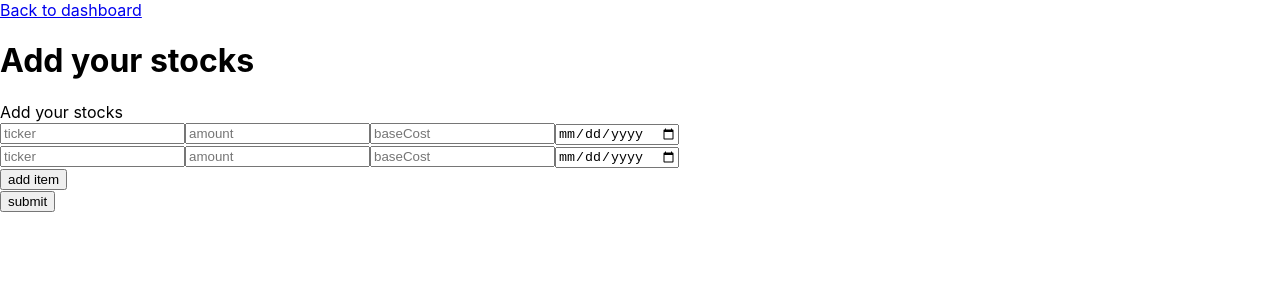
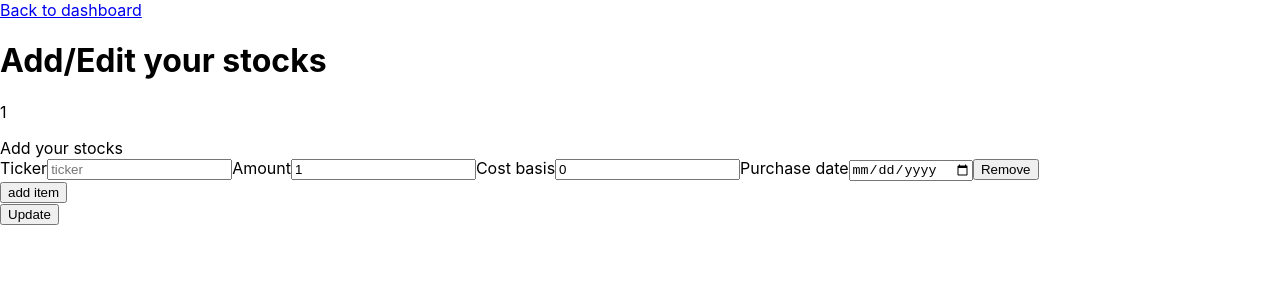
Before and after one commit to alexbae/tois-client, a React (Create React App) app: page /stocks in a window 1280 px wide. Both pictures are taken after a click on the button "add item". Shown: the top 300 px of the page. Built offline with nearby package versions, Linux system fonts and the light colour scheme; no server answers; what @react-firebase/auth would draw is missing.

Commit message:
fix calculate

```diff
--- a/src/components/StockTable/index.js
+++ b/src/components/StockTable/index.js
@@ -35,8 +35,8 @@ export const StockTable = ({ data }) => {
         const shortTerm = data.stocks.filter(stock => oneYearBefore() < new Date(stock.boughtDate))
         const longTerm = data.stocks.filter(stock => oneYearBefore() >= new Date(stock.boughtDate))
 
-        const shortTermTotalEarn = sum(getEarnArray(shortTerm, priceList))
-        const longTermTotalEarn = sum(getEarnArray(longTerm, priceList))
+        const shortTermTotalEarn = shortTerm.length ? sum(getEarnArray(shortTerm, priceList)) : 0
+        const longTermTotalEarn = longTerm.length ? sum(getEarnArray(longTerm, priceList)) : 0
 
         setTatalEarn({ long: longTermTotalEarn, short: shortTermTotalEarn })
     }
--- a/src/pages/Auth/Signup.js
+++ b/src/pages/Auth/Signup.js
@@ -5,6 +5,7 @@ import { useLogStatus, STATUS } from '../../utils/useLogStatus'
 
 export const Signup = () => {
     const [ form, setState ] = useState({ email: "", password: "" })
+    const [ error, setError ] = useState("")
     const history = useHistory()
     const status = useLogStatus()
 
@@ -29,10 +30,7 @@ export const Signup = () => {
                 console.log('signed up')
             })
             .catch((error) => {
-                var errorCode = error.code;
-                var errorMessage = error.message;
-
-                console.log(errorCode, errorMessage)
+                setError(error.message)
             })
     }
 
@@ -51,6 +49,7 @@ export const Signup = () => {
                     <div>
                         <input type="password" name="password" placeholder="password" onChange={updateField} />
                     </div>
+                    <p>{error}</p>
                     <div>
                         <button onClick={signup}>signup</button>
                     </div>
--- a/src/pages/Auth/index.js
+++ b/src/pages/Auth/index.js
@@ -5,6 +5,7 @@ import { useLogStatus, STATUS } from '../../utils/useLogStatus'
 
 export const Auth = () => {
     const [ form, setState ] = useState({ email: "", password: "" })
+    const [ error, setError ] = useState("")
     const history = useHistory()
     const status = useLogStatus()
 
@@ -28,10 +29,7 @@ export const Auth = () => {
                 console.log('logged in')
             })
             .catch((error) => {
-                var errorCode = error.code;
-                var errorMessage = error.message;
-
-                console.log(errorCode, errorMessage)
+                setError(error.message)
             })
     }
 
@@ -50,6 +48,7 @@ export const Auth = () => {
                     <div>
                         <input type="password" name="password" placeholder="password" onChange={updateField} />
                     </div>
+                    <p>{error}</p>
                     <div>
                         <button onClick={login}>login</button>
                     </div>
--- a/src/pages/Dashboard/index.js
+++ b/src/pages/Dashboard/index.js
@@ -33,7 +33,7 @@ export const Dashboard = () => {
             </div>
             <hr />
             <div>
-                <Link to="/stocks">Add your stocks</Link>
+                <Link to="/stocks">Add/Edit your stocks</Link>
                 <UserInfo data={data} />
                 <StockTable data={data} />
             </div>
--- a/src/pages/Stocks/index.js
+++ b/src/pages/Stocks/index.js
@@ -3,15 +3,15 @@ import { Link, useHistory } from 'react-router-dom'
 import { db, firebaseInit } from '../../config/firebase'
 
 export const Stocks = () => {
-    const [data, setData] = useState({})
-    const [stockForm, setStockForm] = useState({
+    const [data, addData] = useState({})
+    const [stockRows, addStockRow] = useState([])
+    const [update, setUpdate] = useState(1)
+    const stockForm = {
         ticker: '',
         amount: 0,
         baseCost: 0,
         boughtDate: '',
-    })
-
-    const [stockRows, addStockRow] = useState([])
+    }
 
     const history = useHistory()
     const user = firebaseInit.auth().currentUser
@@ -21,7 +21,7 @@ export const Stocks = () => {
             db.collection("users").doc(user.uid).get()
                 .then(doc => {
                     if (doc.exists) {
-                        setData(doc.data())
+                        addData(doc.data())
                     } else {
                         history.push('/info')
                     }
@@ -30,17 +30,34 @@ export const Stocks = () => {
         }
     }, [user, history])
 
-    const updateStockField = e => {
-        setStockForm({
-            ...stockForm,
-            [e.target.name]: e.target.value
-        })
+    useEffect(() => {
+        if (data.stocks && data.stocks.length) {
+            addStockRow([ ...data.stocks ])
+        }
+    }, [data])
+
+    const updateStockField = (e, idx) => {
+        let currentStockRows = stockRows
+
+        currentStockRows[idx][e.target.name] = e.target.value
+
+        addStockRow(currentStockRows)
     }
 
     const addRow = e => {
         e.preventDefault()
+        // Row만 Add 되어야됨
+        addStockRow([ ...stockRows, stockForm ])
+    }
 
-        addStockRow([ ...stockRows, stockForm ])
+    const removeRow = (e, idx) => {
+        e.preventDefault()
+        let currentStockRows = stockRows
+
+        currentStockRows.splice(idx, 1)
+
+        addStockRow(currentStockRows)
+        setUpdate(update + 1)
     }
 
     const updateDoc = e => {
@@ -51,33 +68,43 @@ export const Stocks = () => {
                 ...data,
                 stocks: stockRows
             }).then(() => {
-                console.log('added')
+                history.push('/dashboard')
             })
         }
     }
 
+    const FormFields = ({ stock, idx }) => {
+        return (
+            <div key={`stock-${idx}`}>
+                <label>Ticker</label>
+                <input type="text" onChange={(e) => updateStockField(e, idx)} name="ticker" placeholder="ticker" defaultValue={stock.ticker ? stock.ticker : ''} />
+                <label>Amount</label>
+                <input type="number" onChange={(e) => updateStockField(e, idx)} name="amount" placeholder="amount" defaultValue={stock.amount ? stock.amount : 1} />
+                <label>Cost basis</label>
+                <input type="number" onChange={(e) => updateStockField(e, idx)} name="baseCost" placeholder="baseCost" defaultValue={stock.baseCost ? stock.baseCost : 0} />
+                <label>Purchase date</label>
+                <input type="date" onChange={(e) =>updateStockField(e, idx)} name="boughtDate" placeholder="boughtDate" defaultValue={stock.boughtDate ? stock.boughtDate : ''} />
+                <button onClick={e => removeRow(e, idx)}>Remove</button>
+            </div>
+        )
+    }
+
+    console.log('stockrow', stockRows)
+
     return (
         <div>
             <Link to="/dashboard">Back to dashboard</Link>
-            <h1>Add your stocks</h1>
+            <h1>Add/Edit your stocks</h1>
+            <p>{update}</p>
             <form>
                 <div>
                     <label>Add your stocks</label><br />
-                    <input type="text" onChange={updateStockField} name="ticker" placeholder="ticker" />
-                    <input type="number" onChange={updateStockField} name="amount" placeholder="amount" />
-                    <input type="number" onChange={updateStockField} name="baseCost" placeholder="baseCost" />
-                    <input type="date" onChange={updateStockField} name="boughtDate" placeholder="boughtDate" />
-                    {stockRows.map((_, idx) => (
-                        <div key={`stock-${idx}`}>
-                            <input type="text" onChange={updateStockField} name="ticker" placeholder="ticker" />
-                            <input type="number" onChange={updateStockField} name="amount" placeholder="amount" />
-                            <input type="number" onChange={updateStockField} name="baseCost" placeholder="baseCost" />
-                            <input type="date" onChange={updateStockField} name="boughtDate" placeholder="boughtDate" />
-                        </div>
+                    {stockRows.map((stock, idx) => (
+                        <FormFields key={idx} idx={idx} stock={stock} />
                     ))}
                     <button onClick={addRow}>add item</button>
                 </div>
-                <button onClick={updateDoc}>submit</button>
+                <button onClick={updateDoc}>Update</button>
             </form>
         </div>
     )
```
Also changed, not shown: src/components/AddStocks/index.js (deleted), 1 other file (tests, documents, lock files or other folders).
